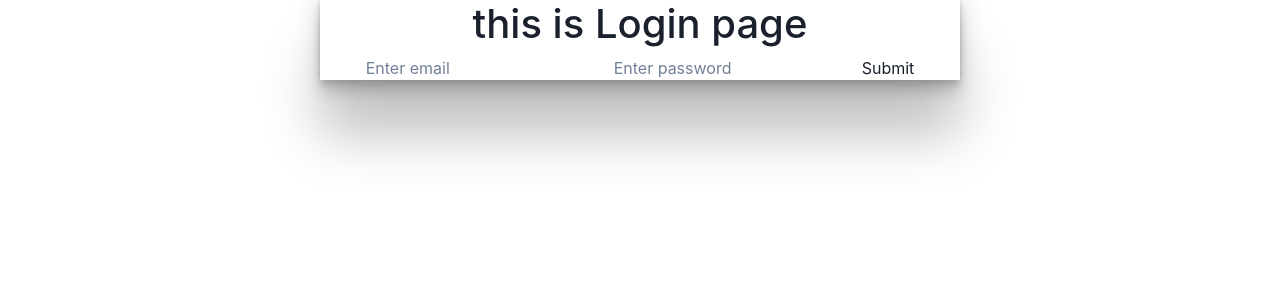
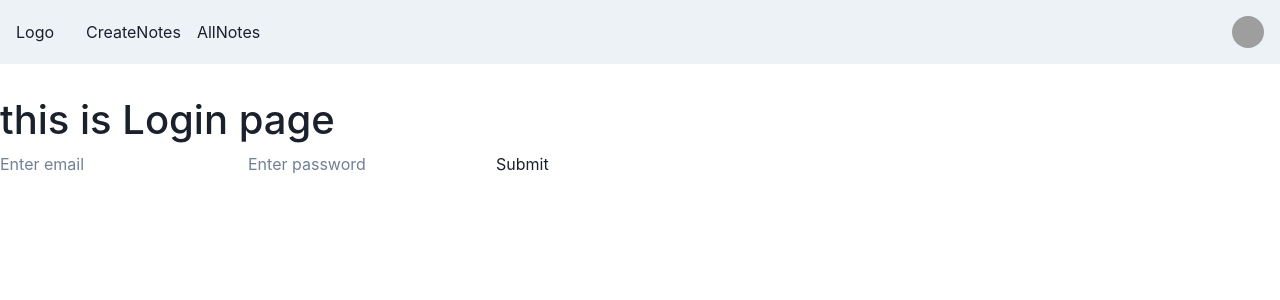
Before and after one commit to MoovendhanR/fullstack-project, a React (Create React App) app in the folder client/: page /login in a window 1280 px wide. Shown: the top 300 px of the page. Built offline with nearby package versions, Linux system fonts and the light colour scheme; grey boxes are pictures that could not be loaded.

Commit message:
login page successfully created

```diff
--- a/client/package.json
+++ b/client/package.json
@@ -3,6 +3,7 @@
   "version": "0.1.0",
   "private": true,
   "dependencies": {
+    "@chakra-ui/icons": "^2.0.17",
     "@chakra-ui/react": "^2.5.1",
     "@emotion/react": "^11.10.6",
     "@emotion/styled": "^11.10.6",
--- a/client/src/App.js
+++ b/client/src/App.js
@@ -1,5 +1,6 @@
 import './App.css';
 import AllRoutes from './components/AllRoutes';
+import Navbar from './components/Navbar';
 
 // import Create from './components/Create';
 // import Read from './components/Read';
@@ -7,14 +8,14 @@
 
 function App() {
   return (
-    <div className="container">
+    <div >
          {/* <Routes>
           <Route path="/create" element={<Create/>} />
           <Route path="/read" element={<Read/>} />
           <Route path="/update" element={<Update/>} />
 
          </Routes> */}
-
+         <Navbar/>
        <AllRoutes/>
     </div>
   );
--- /dev/null
+++ b/client/src/components/Navbar.jsx
@@ -0,0 +1,100 @@
+import { React } from 'react';
+import {
+  Box,
+  Flex,
+  Avatar,
+  HStack,
+  IconButton,
+  Button,
+  Menu,
+  MenuButton,
+  MenuList,
+  MenuItem,
+  MenuDivider,
+  useDisclosure,
+  useColorModeValue,
+  Stack,
+} from '@chakra-ui/react';
+import { Link } from "react-router-dom";
+
+
+import { HamburgerIcon, CloseIcon } from '@chakra-ui/icons';
+
+
+export default function Navbar() {
+  const { isOpen, onOpen, onClose } = useDisclosure();
+
+  return (
+    <>
+      <Box bg={useColorModeValue('gray.100', 'gray.900')} px={4}>
+        <Flex h={16} alignItems={'center'} justifyContent={'space-between'}>
+          <IconButton
+            size={'md'}
+            icon={isOpen ? <CloseIcon /> : <HamburgerIcon />}
+            aria-label={'Open Menu'}
+            display={{ md: 'none' }}
+            onClick={isOpen ? onClose : onOpen}
+          />
+          <HStack spacing={8} alignItems={'center'}>
+            <Box>Logo</Box>
+            <HStack
+              as={'nav'}
+              spacing={4}
+              display={{ base: 'none', md: 'flex' }}>
+              {/* {Links.map((link) => (
+                <NavLink key={link}>{link}</NavLink>
+              ))} */}
+             <Link to="/createnote">
+              CreateNotes
+             </Link>
+             <Link to="/allnotes">
+              AllNotes
+             </Link>
+            </HStack>
+          </HStack>
+          <Flex alignItems={'center'}>
+            <Menu>
+              <MenuButton
+                as={Button}
+                rounded={'full'}
+                variant={'link'}
+                cursor={'pointer'}
+                minW={0}>
+                <Avatar
+                  size={'sm'}
+                  src={
+                    'https://images.unsplash.com/photo-1493666438817-866a91353ca9?ixlib=rb-0.3.5&q=80&fm=jpg&crop=faces&fit=crop&h=200&w=200&s=b616b2c5b373a80ffc9636ba24f7a4a9'
+                  }
+                />
+              </MenuButton>
+              <MenuList>
+                <Link to='/register'>
+                <MenuItem>Regisister</MenuItem>
+                </Link>
+                <Link to="/login">
+                <MenuItem>Login</MenuItem>
+                </Link>
+                <MenuDivider />
+              </MenuList>
+            </Menu>
+          </Flex>
+        </Flex>
+
+        {isOpen ? (
+          <Box pb={4} display={{ md: 'none' }}>
+            <Stack as={'nav'} spacing={4}>
+            <Link to="/createnote">
+              CreateNotes
+             </Link>
+             <Link to="/allnotes">
+              AllNotes
+             </Link>
+            </Stack>
+          </Box>
+        ) : null}
+      </Box>
+
+      <Box p={4}></Box>
+    </>
+  );
+}
```
Also changed, not shown: 1 other file (tests, documents, lock files or other folders).
